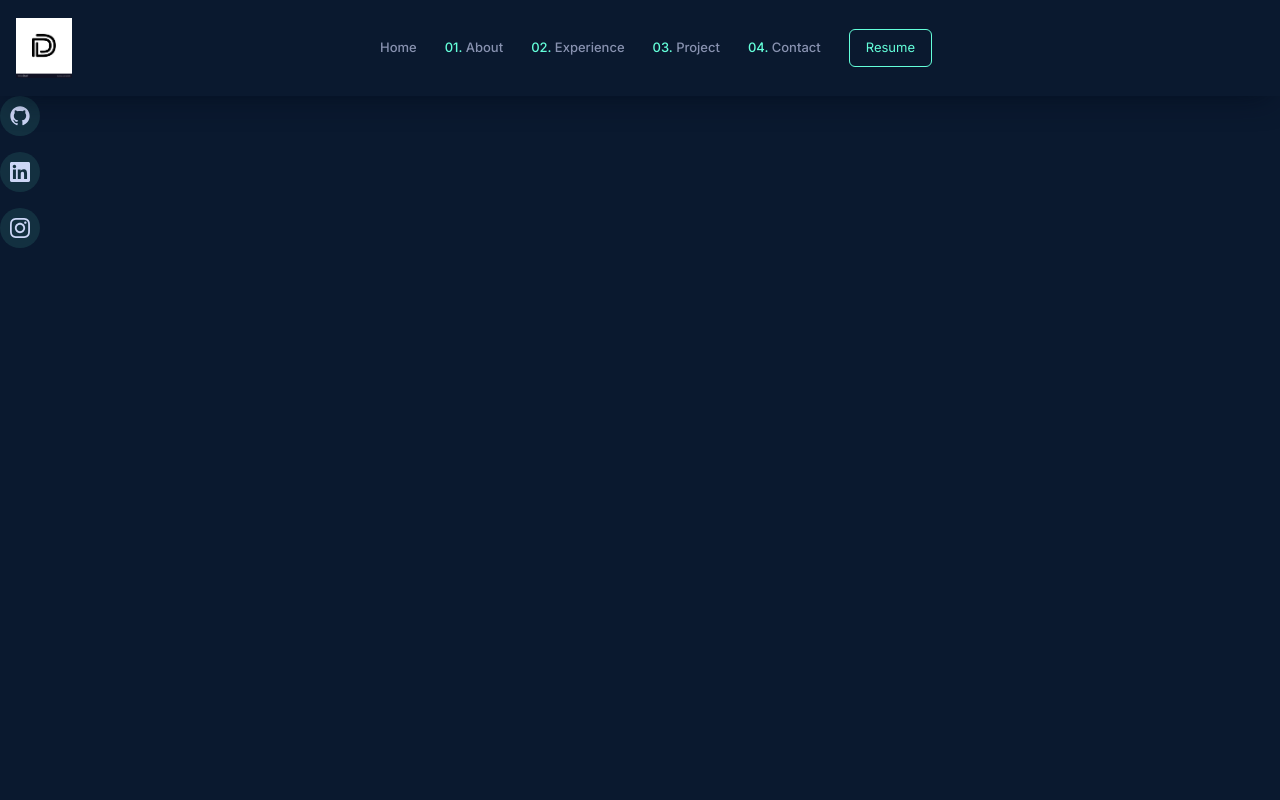
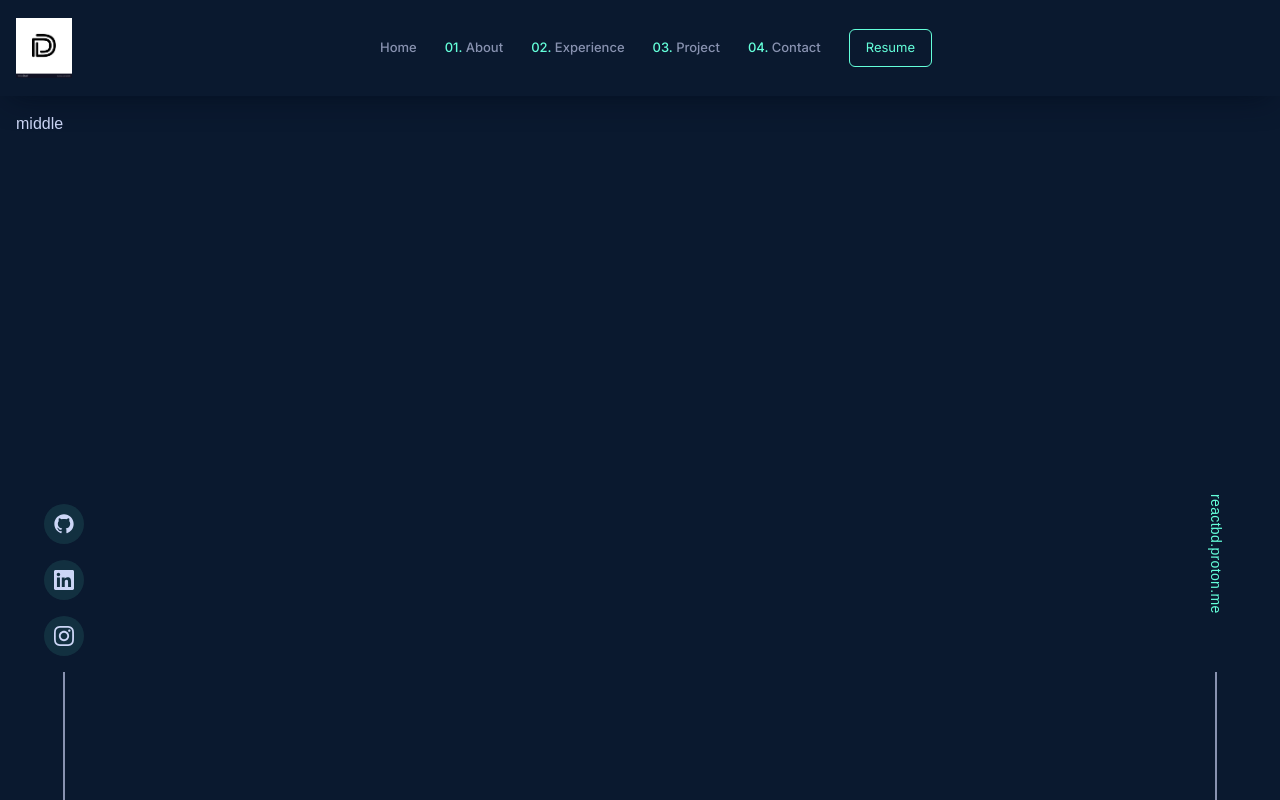
Before and after one commit to disha2301/SelfSite, a Next.js app: page / in a window 1280 px wide. Built offline with nearby package versions, Linux system fonts and the light colour scheme.

Commit message:
chore:add navbar

```diff
--- a/components/LeftSide.tsx
+++ b/components/LeftSide.tsx
@@ -30,7 +30,10 @@ const LeftSide = () => {
           </span>
         </a>
 
-        <a href="https://www.instagram.com/dishaaa._.23/?utm_source=qr&igshid=MzNlNGNkZWQ4Mg%3D%3D" target="_blank">
+        <a
+          href="https://www.instagram.com/dishaaa._.23/?utm_source=qr&igshid=MzNlNGNkZWQ4Mg%3D%3D"
+          target="_blank"
+        >
           <span
             className="w-10 h-10 text-xl bg-hoverColor rounded-full inline-flex
            items-center justify-center hover:text-textGreen cursor-pointer
@@ -40,7 +43,7 @@ const LeftSide = () => {
           </span>
         </a>
       </div>
-      <div></div>
+      <div className="w-[2px] h-32 bg-textDark"></div>
     </div>
   );
 };
--- a/components/Navbar.tsx
+++ b/components/Navbar.tsx
@@ -103,7 +103,7 @@ const Navbar = () => {
           </a>
         </div>
         {/* hamburger icon section */}
-        <div className="w-6 h-5 flex-col justify-between items-center ml:hidden text-4xl text-textGreen cursor-pointer overflow-hidden group">
+        <div className="w-6 h-5 flex-col justify-betweenitems-center ml:hidden text-4xl text-textGreen cursor-pointer overflow-hidden group">
           <span className="w-full h-[2px] bg-textGreen inline-flex transform group-hover:translate-x-2 transition-all ease-in-out duration-300"></span>
 
         </div>
--- /dev/null
+++ b/components/RightSide.tsx
@@ -0,0 +1,21 @@
+import React from "react";
+
+const RightSide = () => {
+  return (
+    <div
+      className="w-full h-full flex flex-col items-center justify-end gap-6
+  text-textLight"
+    >
+      <a href="mailto:noor.jsdivs@gmail.com">
+        <p className="text-sm rotate-90 w-72 tracking-wide text-textGreen">
+          reactbd.proton.me
+        </p>
+      </a>
+      {/* <span className="w[2px] h-32 bg-textDark inline-flex">.</span>
+       */}
+      <div className="w-[2px] h-32 bg-textDark"></div>
+    </div>
+  );
+};
+
+export default RightSide;
--- a/pages/index.tsx
+++ b/pages/index.tsx
@@ -1,6 +1,8 @@
 import LeftSide from "@/components/LeftSide";
 import Navbar from "@/components/Navbar";
+import RightSide from "@/components/RightSide";
 import { Inter } from "next/font/google";
+import { motion } from "framer-motion";
 
 const inter = Inter({ subsets: ["latin"] });
 
@@ -11,12 +13,24 @@ export default function Home() {
       <link rel="icon" href="/dishaslogo.jpg"></link>
       <main className="w-full h-screen font-bodyFont bg-bodyColor text-textLight overflow-x-hidden overflow-y-scroll">
         <Navbar />
-        <div className="w-full h=[88vh] xl:flex items-center gap-20 justify-between">
-          <div>
+        <div className="w-full h-[88vh] xl:flex items-center gap-20 justify-between">
+          <motion.div
+            initial={{ opacity: 0 }}
+            animate={{ opacity: 1 }}
+            transition={{ delay: 1.5 }}
+            className="hidden xl:inline-flex w-32 h-full fixed left-0 bottom-0"
+          >
             <LeftSide />
-          </div>
-          <div></div>
-          <div></div>
+          </motion.div>
+          <div className="h-[88vh] mx:auto p-4">middle</div>
+          <motion.div
+            initial={{ opacity: 0 }}
+            animate={{ opacity: 1 }}
+            transition={{ delay: 1.5 }}
+            className="hidden xl:inline-flex w-32 h-full fixed right-0 bottom-0"
+          >
+            <RightSide />
+          </motion.div>
         </div>
       </main>
     </>
```
